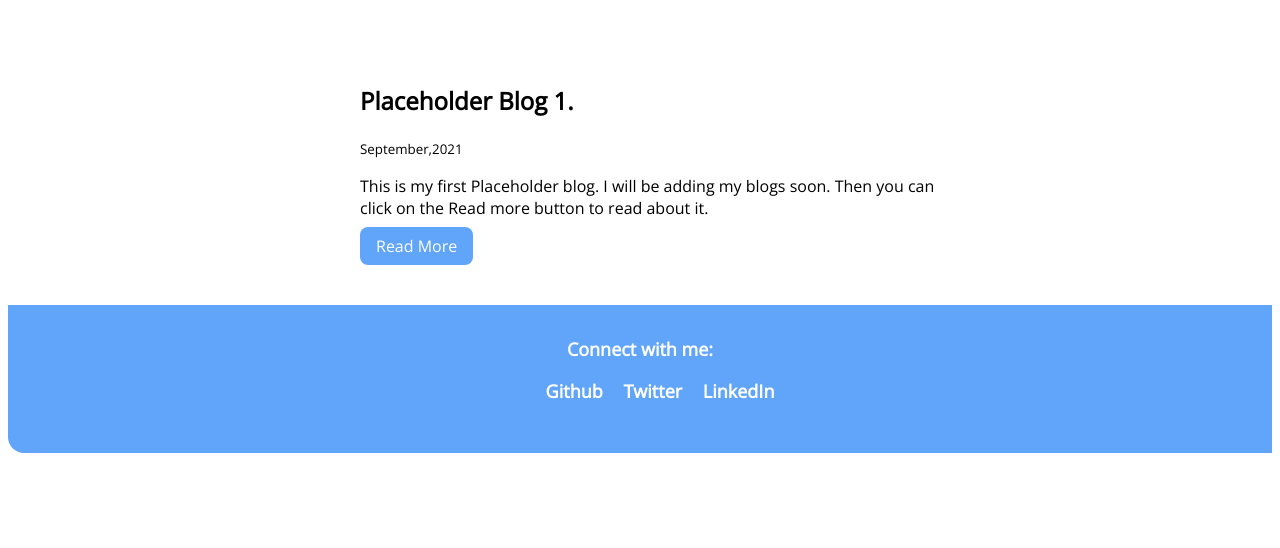
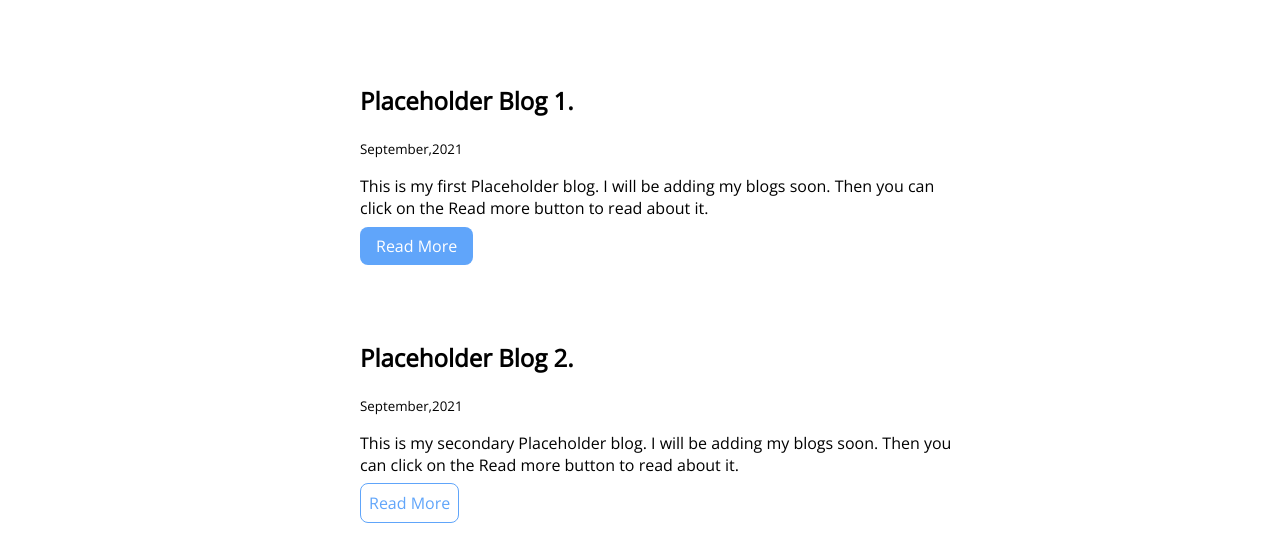
Before and after one commit to GauravDe-git/Gaurav-De-Portfolio, a plain HTML site: page blogs.html in a window 1280 px wide. Shown: the part 252-800 px from the top of the page. Drawn offline with nearby package versions, Linux system fonts and the light colour scheme.

Commit message:
fix blogs

```diff
--- a/blogs.html
+++ b/blogs.html
@@ -40,6 +40,17 @@
         </li>
     </ul>
 
+    <ul class="list-non-bullet">
+        <li style="padding: 1rem; margin-bottom: 2rem;">
+            <article class="container container-center">
+                <h1>Placeholder Blog 2.</h1>
+                <small>September,2021</small>
+                <p>This is my secondary Placeholder blog. I will be adding my blogs soon. Then you can click on the Read more button to read about it.</p>
+                <a class="link link-secondary" href="/">Read More</a>
+            </article>
+        </li>
+    </ul>
+
     <footer class="footer">
         <div class="footer-header">
             Connect with me:
```
Also changed, not shown: Index.html (+1 -1 lines).
